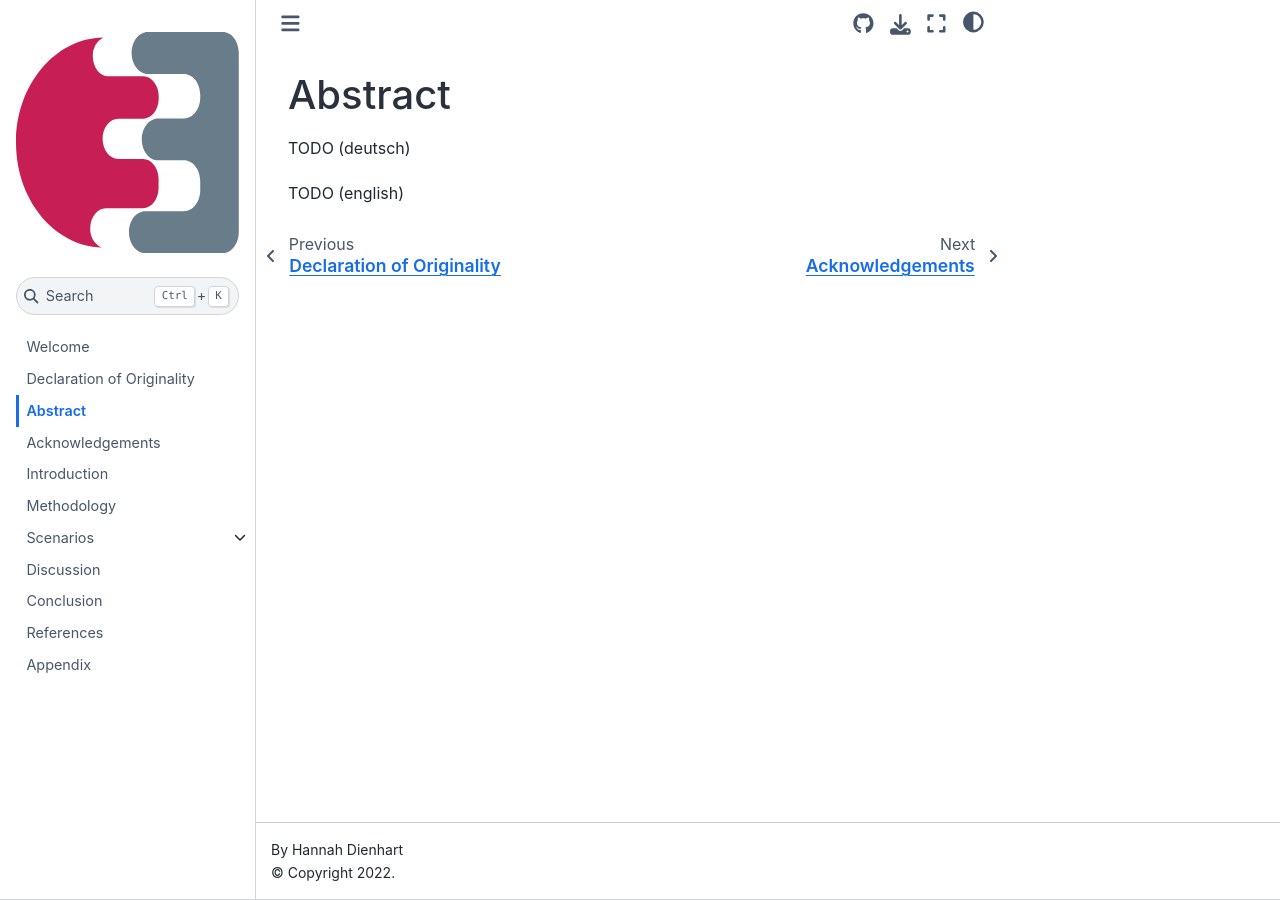
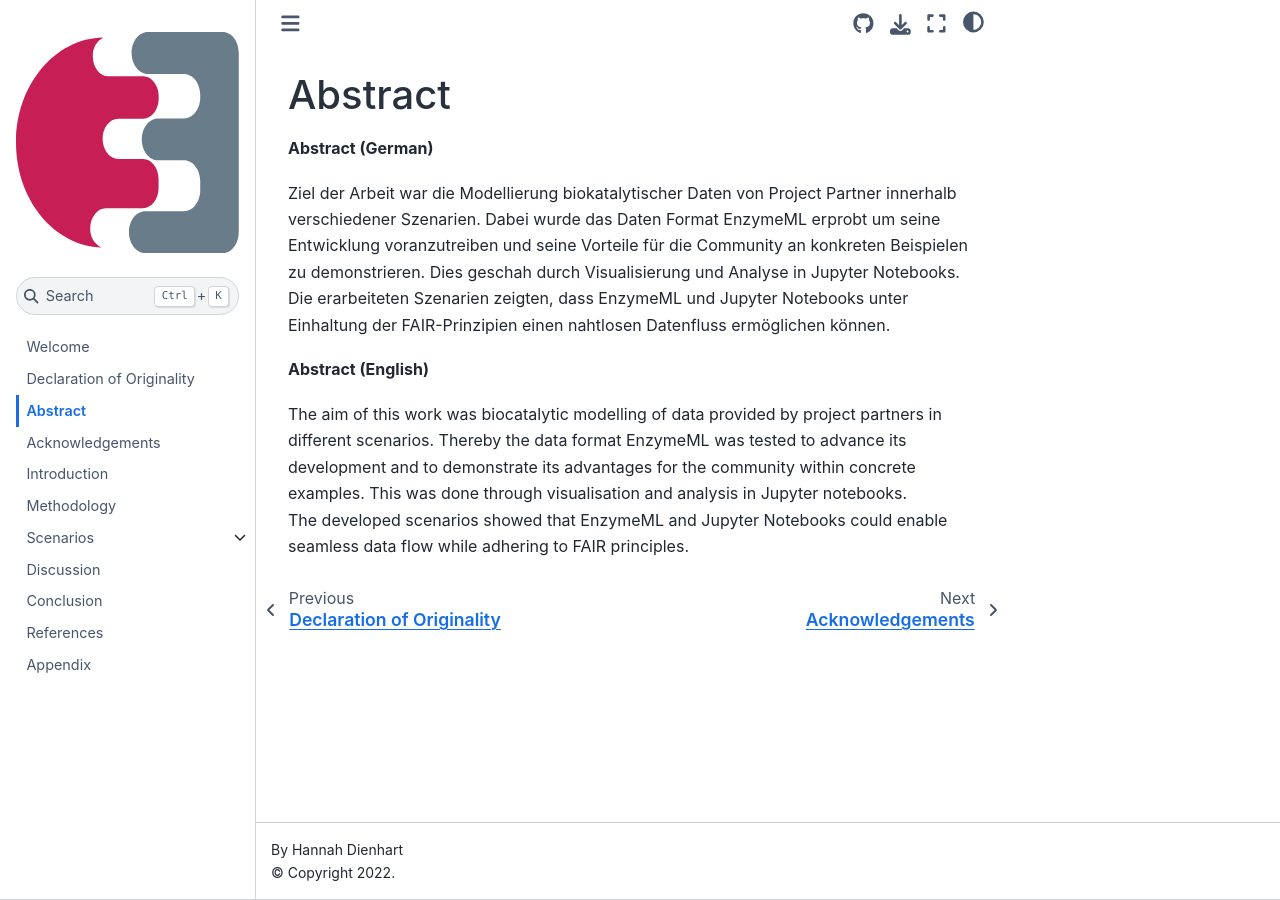
Before and after one commit to HannahDi/master-thesis, a Jupyter Book: the page built from book/abstract.md, in a window 1280 px wide. Built offline with Jupyter Book 1.0.4 settings and Sphinx 7.4.7 and the Sphinx Book theme 1.1.4, drawn with Linux system fonts in a browser that asks for light colours.

Commit message:
edit abstract

```diff
--- a/book/abstract.md
+++ b/book/abstract.md
@@ -1,7 +1,17 @@
-<div style="page-break-after:always;"></div>
-
 # Abstract
 
-TODO (deutsch)
+__Abstract (German)__
 
-TODO (english)
+Ziel der Arbeit war die Modellierung biokatalytischer Daten von Project Partner innerhalb verschiedener Szenarien.
+Dabei wurde das Daten Format EnzymeML erprobt um seine Entwicklung voranzutreiben und seine Vorteile für die Community an konkreten Beispielen zu demonstrieren.
+Dies geschah durch Visualisierung und Analyse in Jupyter Notebooks.
+Die erarbeiteten Szenarien zeigten, dass EnzymeML und Jupyter Notebooks unter Einhaltung der FAIR-Prinzipien einen nahtlosen Datenfluss ermöglichen können.
+
+
+
+__Abstract (English)__
+
+The aim of this work was biocatalytic modelling of data provided by project partners in different scenarios.
+Thereby the data format EnzymeML was tested to advance its development and to demonstrate its advantages for the community within concrete examples.
+This was done through visualisation and analysis in Jupyter notebooks.
+The developed scenarios showed that EnzymeML and Jupyter Notebooks could enable seamless data flow while adhering to FAIR principles.
```
